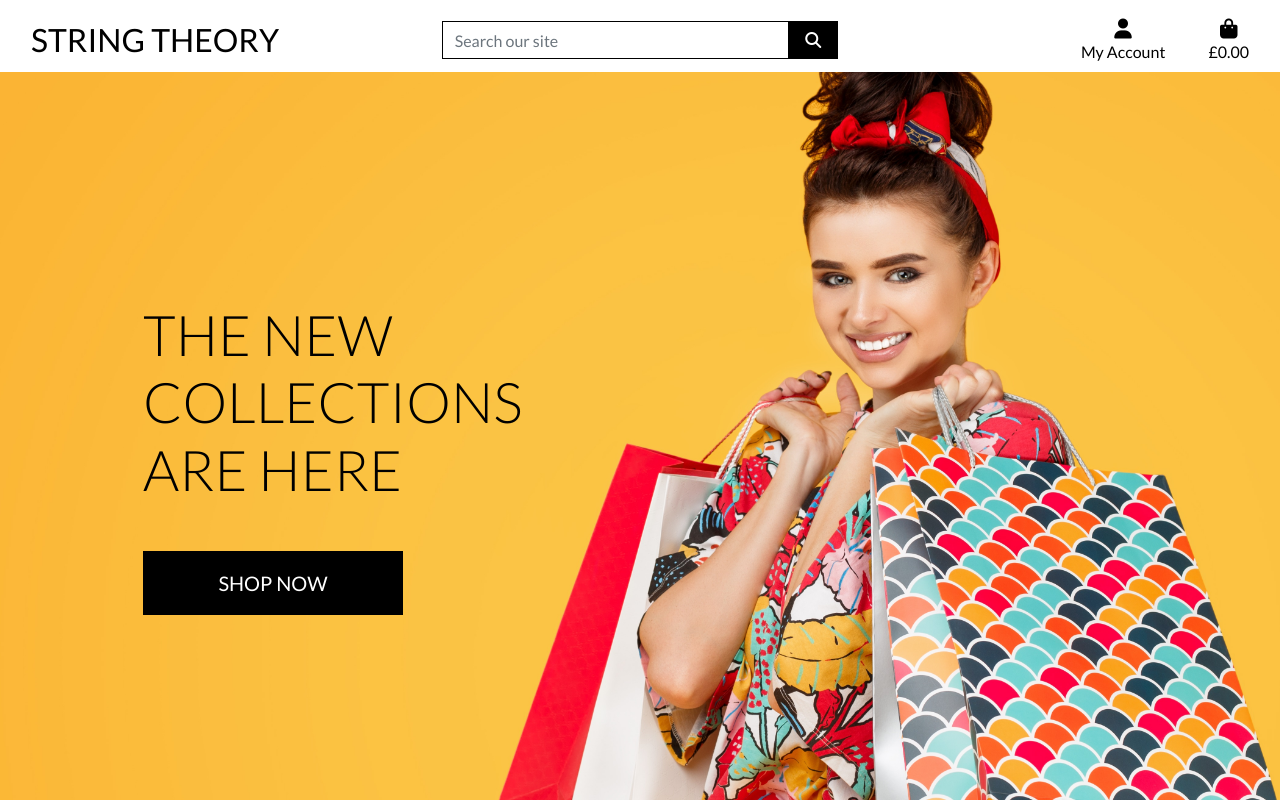
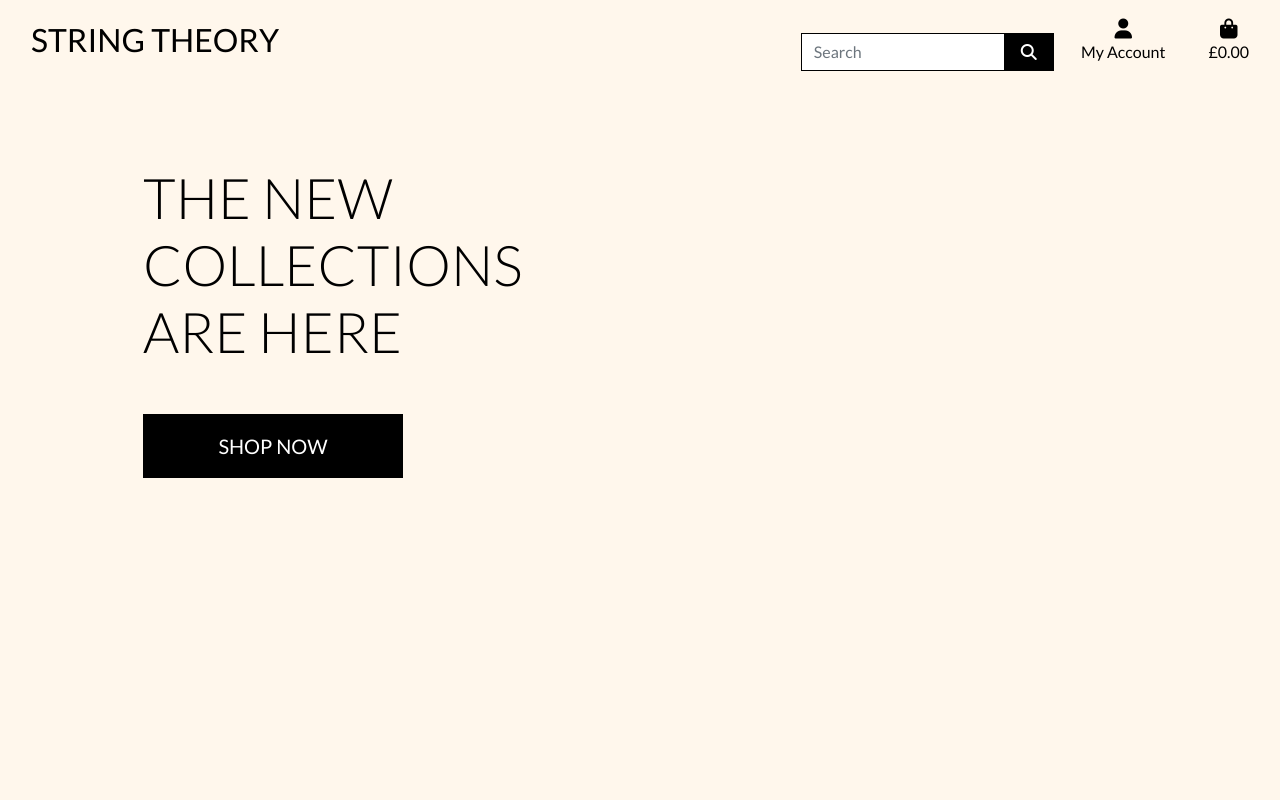
Before and after one commit to LukeThornton92/string_theory, a Django app: page / in a window 1280 px wide. Run offline with Django 3.2, Linux system fonts and the light colour scheme; some libraries are stand-ins or nearby versions.

Commit message:
fix: prettier braking django, fix

```diff
--- a/static/css/base.css
+++ b/static/css/base.css
@@ -3,11 +3,15 @@ html {
 }
 
 body {
-  background: url("/media/background_example.jpg") no-repeat center center fixed;
-  background-size: cover;
-  height: calc(100vh - 164px);
+  background-color: #fff7ec;
+  height: auto;
   color: #555;
   font-family: "Lato";
+  position: relative; /* Important for absolute positioning of background */
+}
+
+.header-container {
+  position: relative; /* Ensure header is above the background */
 }
 
 .icon {
--- a/templates/base.html
+++ b/templates/base.html
@@ -17,10 +17,13 @@
       integrity="sha384-xOolHFLEh07PJGoPkLv1IbcEPTNtaed2xpHsD9ESMhqIYd0nLMwNLD69Npy4HI+N"
       crossorigin="anonymous"
     />
-    <link rel="preconnect" href="https://fonts.googleapis.com">
-    <link rel="preconnect" href="https://fonts.gstatic.com" crossorigin>
-    <link href="https://fonts.googleapis.com/css2?family=Lato:ital,wght@0,100;0,300;0,400;0,700;0,900;1,100;1,300;1,400;1,700;1,900&family=Lobster&display=swap" rel="stylesheet">
-    <link rel="stylesheet" href="{% static 'css/base.css' %}">
+    <link rel="preconnect" href="https://fonts.googleapis.com" />
+    <link rel="preconnect" href="https://fonts.gstatic.com" crossorigin />
+    <link
+      href="https://fonts.googleapis.com/css2?family=Lato:ital,wght@0,100;0,300;0,400;0,700;0,900;1,100;1,300;1,400;1,700;1,900&family=Lobster&display=swap"
+      rel="stylesheet"
+    />
+    <link rel="stylesheet" href="{% static 'css/base.css' %}" />
     {% endblock %} {% block extra_css %}{% endblock %} {% block corejs %}
     <script
       src="https://cdn.jsdelivr.net/npm/jquery@3.5.1/dist/jquery.min.js"
@@ -37,23 +40,27 @@
       integrity="sha384-+sLIOodYLS7CIrQpBjl+C7nPvqq+FbNUBDunl/OZv93DB7Ln/533i8e/mZXLi/P+"
       crossorigin="anonymous"
     ></script>
-    <script src="https://kit.fontawesome.com/188f55f490.js" crossorigin="anonymous"></script>
+    <script
+      src="https://kit.fontawesome.com/188f55f490.js"
+      crossorigin="anonymous"
+    ></script>
     {% endblock %} {% block extra_js %}{% endblock %}
 
     <title>String Theory {% block extra_title %}{% endblock %}</title>
   </head>
   <body>
     <header class="container-fluid fixed-top">
-        <div id="topnav" class="row bg-white pt-lg-2 d-none d-lg-flex">
-            <div class="col-12 col-lg-4 my-auto py-1 py-lg-0 text-center text-lg-left">
+      <div id="topnav" class="row pt-lg-2 d-none d-lg-flex justify-content-between align-items-center">
+        <div class="col-auto">
           <a href="{% url 'home' %}" class="nav-link main-logo-link">
             <h2 class="logo-font text-black my-0">String Theory</h2>
           </a>
         </div>
-            <div class="col-12 col-lg-4 my-auto py-1 py-lg-0">
-                <form method="GET" action="">
-                    <div class="input-group w-100">
-                        <input class="form-control border border-black rounded-0" type="text" name="q" placeholder="Search our site">
+        <div class="col-auto">
+          <ul class="list-inline list-unstyled my-0">
+            <li class="list-inline-item">
+              <div class="input-group">
+                <input class="form-control border border-black rounded-0" type="text" name="q" placeholder="Search"/>
                 <div class="input-group-append">
                   <button class="form-control btn btn-black border border-black rounded-0" type="submit">
                     <span class="icon">
@@ -62,10 +69,7 @@
                   </button>
                 </div>
               </div>
-                </form>
-            </div>
-            <div class="col-12 col-lg-4 my-auto py-1 py-lg-0">
-                <ul class="list-inline list-unstyled text-center text-lg-right my-0">
+            </li>
             <li class="list-inline-item dropdown">
               <a class="text-black nav-link" href="#" id="user-options" data-toggle="dropdown" aria-haspopup="true" aria-expanded="false">
                 <div class="text-center">
@@ -73,7 +77,7 @@
                   <p class="my-0">My Account</p>
                 </div>
               </a>
-                        <div class="dropdown-menu border-0" aria-labelledby="user-options">
+              <div class="dropdown-menu border-0 dropdown-menu-right" aria-labelledby="user-options">
                 {% if request.user.is_authenticated %}
                     {% if request.user.is_superuser %}
                         <a href="" class="dropdown-item">Product Management</a>
@@ -91,16 +95,13 @@
                 <div class="text-center">
                   <div><i class="fas fa-shopping-bag fa-lg"></i></div>
                   <p class="my-0">
-                                {% if grand_total %}
-                                    £{{ grand_total|floatformat:2}}
-                                {% else %}
-                                    £0.00
-                                {% endif %}
+                    {% if grand_total %} £{{ grand_total|floatformat:2}}
+                    {% else %} £0.00 {% endif %}
                   </p>
                 </div>
               </a>
             </li>
-            </ul></div>
+          </ul>
         </div>
       </div>
     </header>
```
Also changed, not shown: media/background_example.jpg (deleted), 1 other file. Lines whose indentation alone changed are shown as unchanged.
